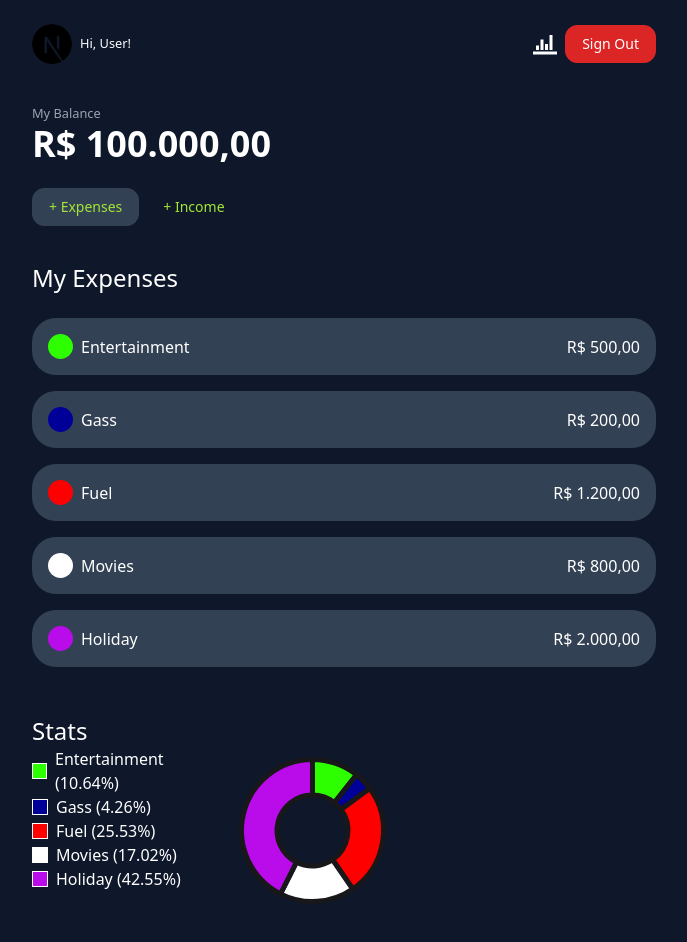
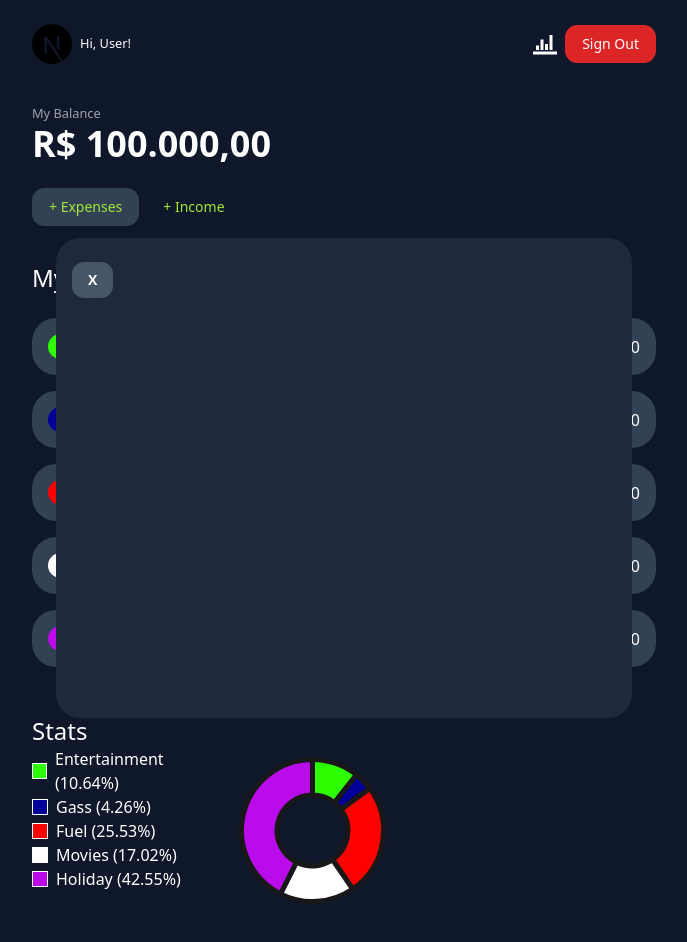
Before and after one commit to joao0814/TripFi_project, a Next.js app: page / in a window 1280 px wide. Both pictures are taken after a click on the button "+ Expenses". Shown: the top 942 px of the page, without its empty margins (296-983 px from the left). Built offline with nearby package versions, Linux system fonts and the light colour scheme.

Commit message:
feat: add modal component

```diff
--- a/src/components/TripLayoutBasic.jsx
+++ b/src/components/TripLayoutBasic.jsx
@@ -1,17 +1,19 @@
 "use client";
-
+import React, { useState } from "react";
 import { TRIP_DATA } from "@/lib/constants";
 import { currencyFormatter } from "@/lib/utils";
 import TripNavbar from "./TripNavbar";
 import TripExpenseCategory from "./TripExpenseCategory";
 
 import { Chart as ChartJS, ArcElement, Tooltip, Legend } from "chart.js";
-import { Doughnut } from "react-chartjs-2";
 import TripChart from "./TripChart";
+import TripModal from "./TripModal";
 
 ChartJS.register(ArcElement, Tooltip, Legend);
 
 export default function LayoutBasic() {
+  const [modalIsOpen, setModalIsOpen] = useState(false);
+
   return (
     <>
       <TripNavbar />
@@ -22,9 +24,21 @@ export default function LayoutBasic() {
         </section>
 
         <section className="flex items-center gap-2 py-3">
-          <button className="btn btn-primary">+ Expenses</button>
-          <button className="btn btn-primary-outline">+ Income</button>
+          <button
+            onClick={() => setModalIsOpen(true)}
+            className="btn btn-primary"
+          >
+            + Expenses
+          </button>
+          <button
+            onClick={() => setModalIsOpen(true)}
+            className="btn btn-primary-outline"
+          >
+            + Income
+          </button>
         </section>
+
+        <TripModal isOpen={modalIsOpen} onClose={() => setModalIsOpen(false)} />
 
         {/* Expenses */}
         <section className="py-6">
--- /dev/null
+++ b/src/components/TripModal.jsx
@@ -0,0 +1,24 @@
+"use client";
+
+import React, { useState } from "react";
+
+const TripModal = ({ isOpen, onClose }) => {
+  return (
+    <>
+      {isOpen && (
+        <div className="absolute top-15 left-0 w-full h-full">
+          <div className="container mx-auto max-w-xl h-[60vh] rounded-3xl bg-slate-800 py-6 px-4">
+            <button
+              className="btn mb-4 font-bold rounded-full bg-slate-600"
+              onClick={onClose}
+            >
+              X
+            </button>
+          </div>
+        </div>
+      )}
+    </>
+  );
+};
+
+export default TripModal;
```
